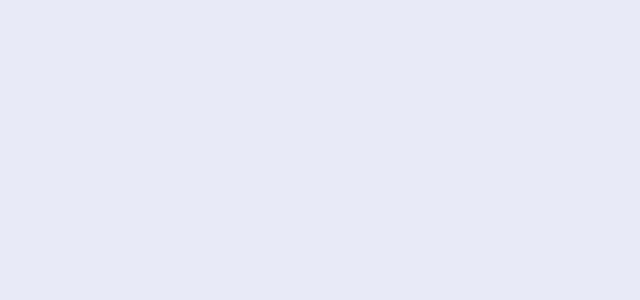
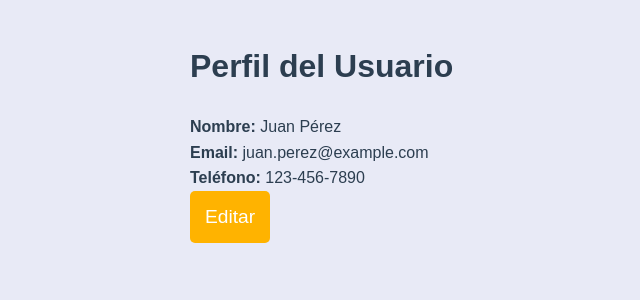
Before and after one commit to StellarHomes/stellar_homes, a React (Create React App) app in the folder PRSHR/: page /perfilUsu in a window 1280 px wide. Before the commit this address had no page. Shown: the top 300 px of the page, without its empty margins (250-890 px from the left). Built offline with nearby package versions, Linux system fonts and the light colour scheme.

Commit message:
incorporacion de la posibilidad de ver el perfil del usuario

```diff
--- a/PRSHR/src/App.js
+++ b/PRSHR/src/App.js
@@ -11,6 +11,7 @@ import InmueblesList from './components/InmueblesList';
 import EditarInmueble from './components/EditarInmueble';
 import IfoInmueble from './components/IfoInmueble';
 import Restablecer_Contra from './components/Restablecer_Contra';
+import PerfilUsu from './components/PerfilUsu';
 
 function App() {
   return (
@@ -28,6 +29,7 @@ function App() {
           <Route path="/editarInmueble/:idInmueble" element={<EditarInmueble />} />
           <Route path="/IfoInmueble/:id" element={<IfoInmueble />} />
           <Route path="/restablecer" element={<Restablecer_Contra />} />
+          <Route path="/perfilUsu" element={<PerfilUsu />} />
         </Routes>
       </div>
     </Router>
--- a/PRSHR/src/components/IndexUsu.js
+++ b/PRSHR/src/components/IndexUsu.js
@@ -135,8 +135,9 @@ const InmueblesList = () => {
             </header>
 
             <div className="menu-bar">
-                <a href="/inmuebles"><button className="volverindex">Inmuebles</button></a>
                 <Link to="/"><button className="volverindex">Cerrar Sesión</button></Link>
+                <a href="/perfilUsu"><button className="volverindex">Perfil</button></a>
+
             </div>
 
 
--- /dev/null
+++ b/PRSHR/src/components/PerfilUsu.js
@@ -0,0 +1,82 @@
+import React, { useState } from 'react';
+
+const PerfilUsu = () => {
+    const [user, setUser] = useState({
+        nombre: 'Juan Pérez',
+        email: 'juan.perez@example.com',
+        telefono: '123-456-7890',
+    });
+
+    const [editMode, setEditMode] = useState(false);
+    const [formData, setFormData] = useState(user);
+
+    const handleInputChange = (e) => {
+        const { name, value } = e.target;
+        setFormData({ ...formData, [name]: value });
+    };
+
+    const handleEdit = () => {
+        setEditMode(true);
+    };
+
+    const handleSave = () => {
+        setUser(formData);
+        setEditMode(false);
+    };
+
+    const handleCancel = () => {
+        setFormData(user);
+        setEditMode(false);
+    };
+
+    return (
+        <div style={{ padding: '20px', maxWidth: '400px', margin: '0 auto' }}>
+            <h1>Perfil del Usuario</h1>
+            {editMode ? (
+                <div>
+                    <label>
+                        Nombre:
+                        <input
+                            type="text"
+                            name="nombre"
+                            value={formData.nombre}
+                            onChange={handleInputChange}
+                        />
+                    </label>
+                    <br />
+                    <label>
+                        Email:
+                        <input
+                            type="email"
+                            name="email"
+                            value={formData.email}
+                            onChange={handleInputChange}
+                        />
+                    </label>
+                    <br />
+                    <label>
+                        Teléfono:
+                        <input
+                            type="text"
+                            name="telefono"
+                            value={formData.telefono}
+                            onChange={handleInputChange}
+                        />
+                    </label>
+                    <br />
+                    <button onClick={handleSave}>Guardar</button>
+                    <button onClick={handleCancel}>Cancelar</button>
+                </div>
+            ) : (
+                <div>
+                    <p><strong>Nombre:</strong> {user.nombre}</p>
+                    <p><strong>Email:</strong> {user.email}</p>
+                    <p><strong>Teléfono:</strong> {user.telefono}</p>
+                    <button onClick={handleEdit}>Editar</button>
+                </div>
+            )}
+        </div>
+    );
+};
+
+export default PerfilUsu;
```
